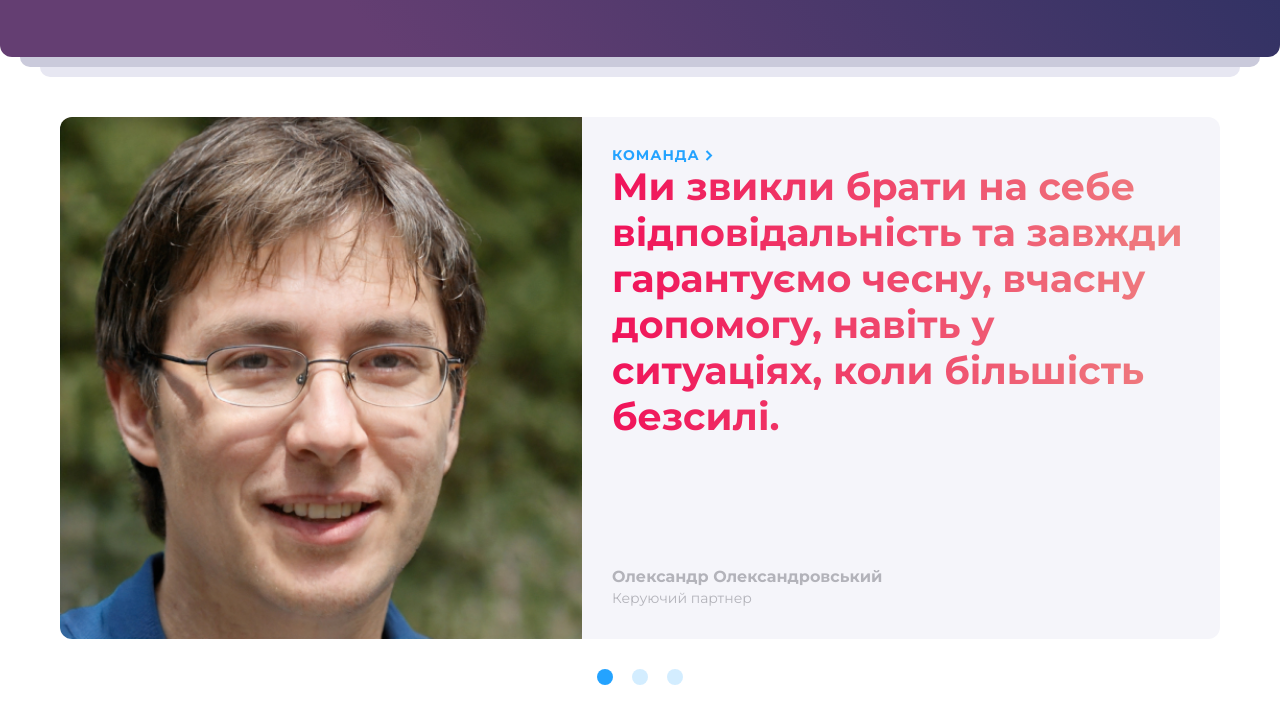
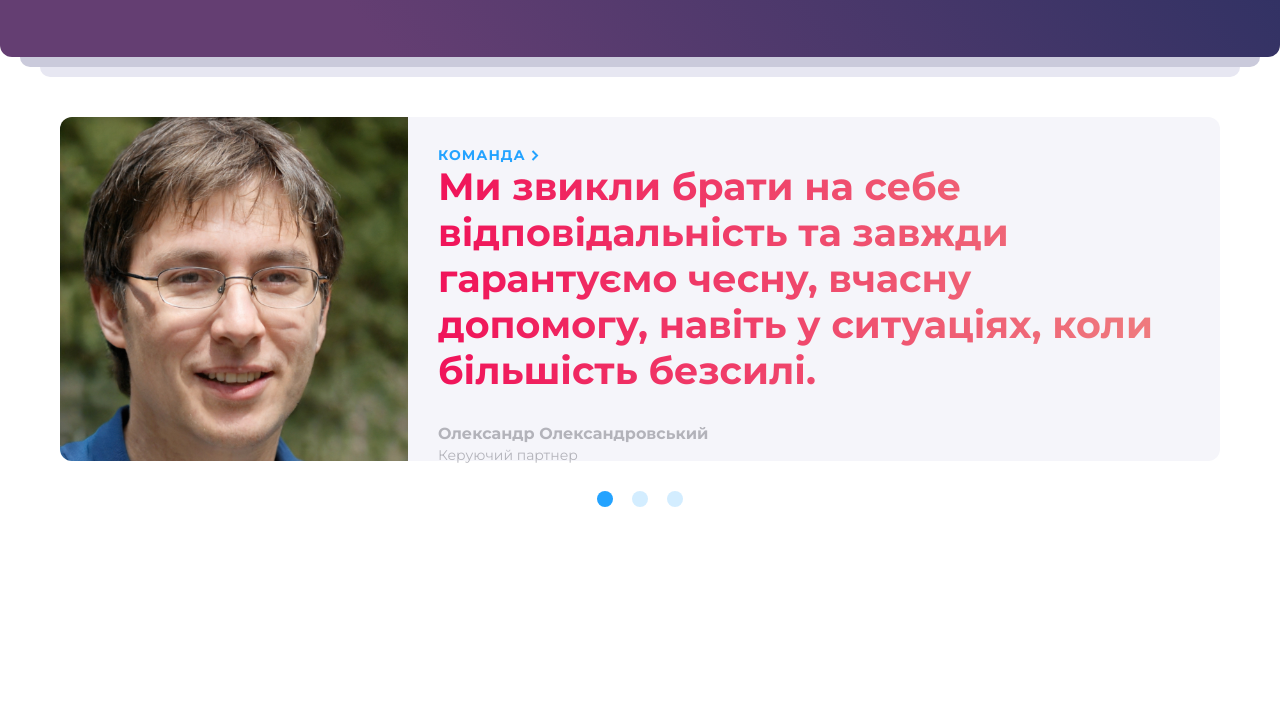
Before and after one commit to Scrooogee/hillel-final-project, a website: page app/index.html in a window 1280 px wide. Shown: the part 2043-2767 px from the top of the page. After the commit the page ends 2613 px from the top, so only its background shows below. Drawn offline with Linux system fonts and the light colour scheme.

Commit message:
corrected section team

```diff
--- a/app/sass/_team.scss
+++ b/app/sass/_team.scss
@@ -18,7 +18,6 @@
     }
 
     &__text-box {
-        justify-content: center;
         display: flex;
         flex-direction: column;
         padding: 30px;
@@ -40,7 +39,7 @@
     }
 
     &__name {
-        margin-top: auto;
+        // margin-top: auto;
         font-weight: 700;
         font-size: 16px;
         line-height: 20px;
@@ -85,6 +84,7 @@
     @media(min-width: 1025px) {
         &__article {
             flex-direction: row;
+            width: 100%;
         }
 
         &__img {
@@ -101,4 +101,19 @@
             border-radius: 0 12px 12px 0;
         }
     }
+
+    @media(min-width: 1200px) {
+
+        &__article {
+            height: 344px;
+        }
+
+        &__img {
+            width: 30%;
+        }
+
+        &__text-box {
+            width: 70%;
+        }
+    }
 }
```
Also changed, not shown: app/css/style.css, 1 other file.
